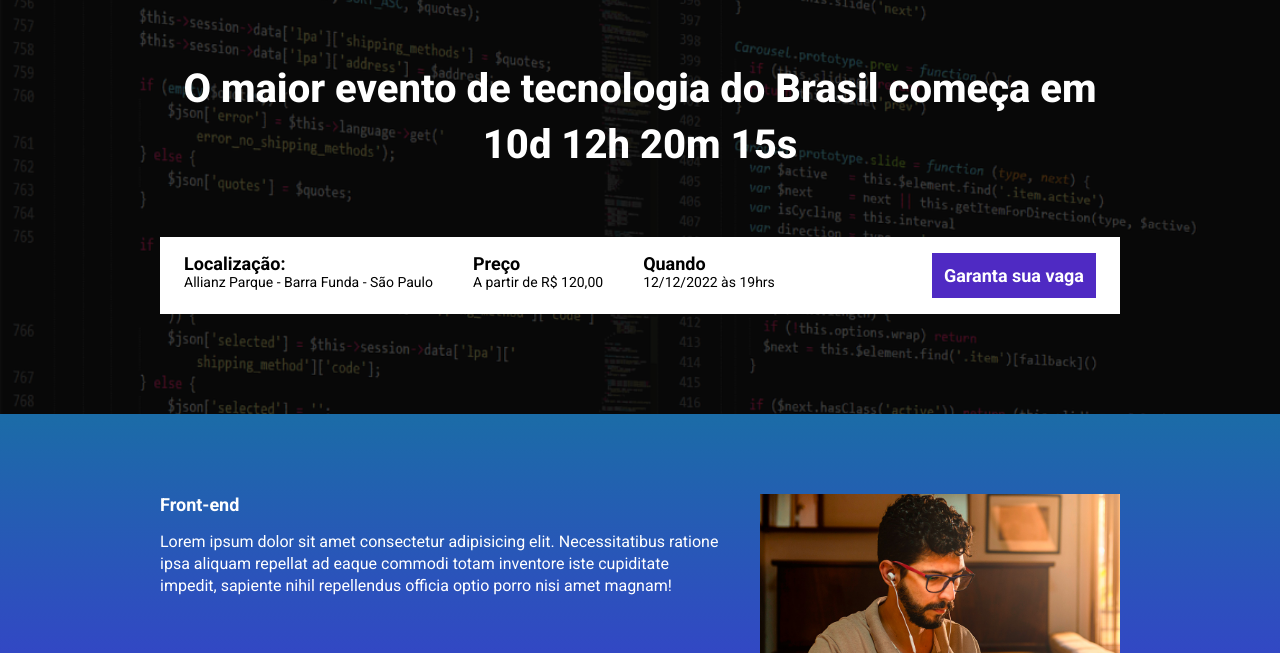
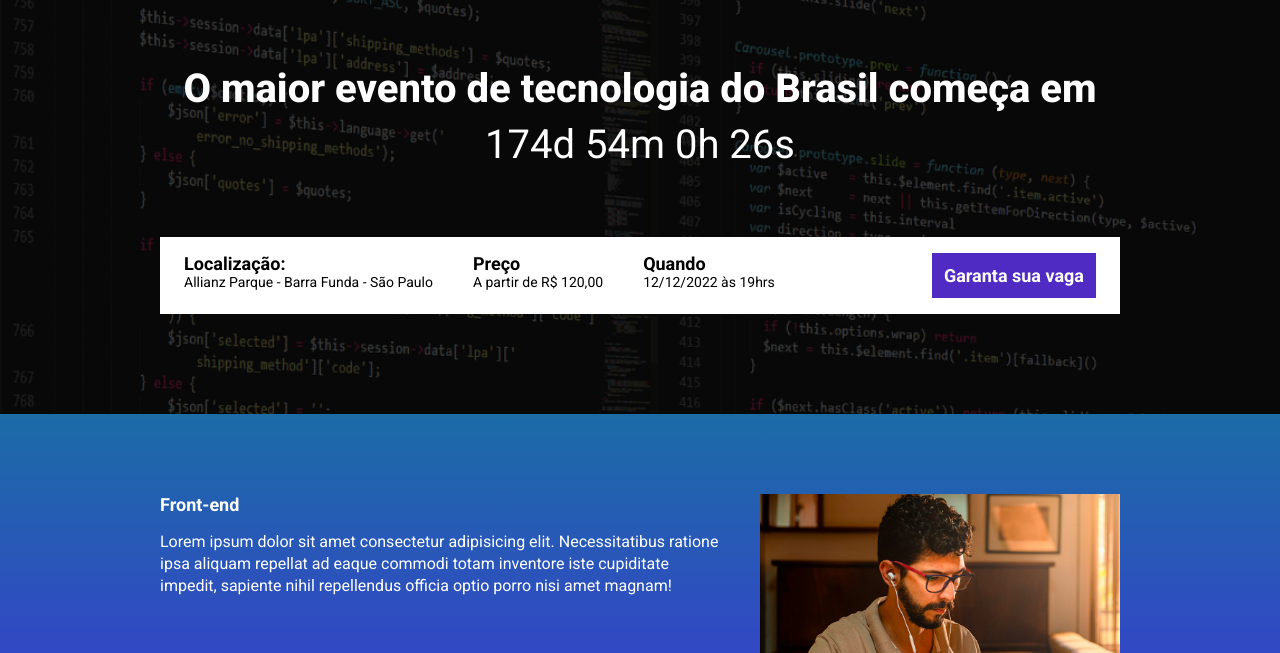
Before and after one commit to EduEbac/ebac_tech_talks, a website built with Parcel: page src/index.html in a window 1280 px wide. Shown: the part 147-800 px from the top of the page. Built offline with nearby package versions, Linux system fonts and the light colour scheme.

Commit message:
M22_LandingPage - concluida aula 6 criando a contagem regressiva para o evento ficticio

```diff
--- a/package.json
+++ b/package.json
@@ -3,6 +3,7 @@
   "version": "1.0.0",
   "scripts": {
     "dev": "parcel src/index.html",
+    "build": "parcel build src/index.html",
     "test": "echo \"Error: no test specified\" && exit 1"
   },
   "devDependencies": {
--- a/src/index.html
+++ b/src/index.html
@@ -17,7 +17,7 @@
         <div class="container">
             <img class="hero__logo" src="./images/ebac_logo.svg" alt="EBAC">
             <p class="hero__text">
-                O maior evento de tecnologia do Brasil começa em 10d 12h 20m 15s
+                O maior evento de tecnologia do Brasil começa em <span id="contador"></span>
             </p>
             <div class="infos-bar">
                 <ul class="infos-bar__infos">
--- a/src/scripts/main.js
+++ b/src/scripts/main.js
@@ -1 +1,29 @@
 AOS.init();
+
+const dataDoEvento = new Date("Dec 12, 2026 19:00:00");
+const timeStampDoEvento = dataDoEvento.getTime();
+
+const contaAsHoras = setInterval(function() {
+    const agora = new Date();
+    const timeStampAtual = agora.getTime();
+
+    const distanciaAteEvento = timeStampDoEvento - timeStampAtual;
+
+    const diaEmMs = 1000 * 60 * 60 * 24;
+    const horaEmMs = 1000 * 60 * 60;
+    const minutoEmMs = 1000 * 60;
+
+
+    const diasAteEvento = Math.floor(distanciaAteEvento / diaEmMs);
+    const horasAteEvento = Math.floor(distanciaAteEvento % diaEmMs / horaEmMs);
+    const minutosAteEvento = Math.floor((distanciaAteEvento % horaEmMs) / minutoEmMs);
+    const segundosAteEvento = Math.floor((distanciaAteEvento % minutoEmMs) / 1000);
+
+    document.getElementById('contador').innerHTML = `${diasAteEvento}d ${minutosAteEvento}m ${horasAteEvento}h ${segundosAteEvento}s`
+
+    if (distanciaAteEvento < 0) {
+        clearInterval(contaAsHoras);
+        document.getElementById('contador').innerHTML = 'Evento expirado'
+    }
+
+}, 1000);
```
